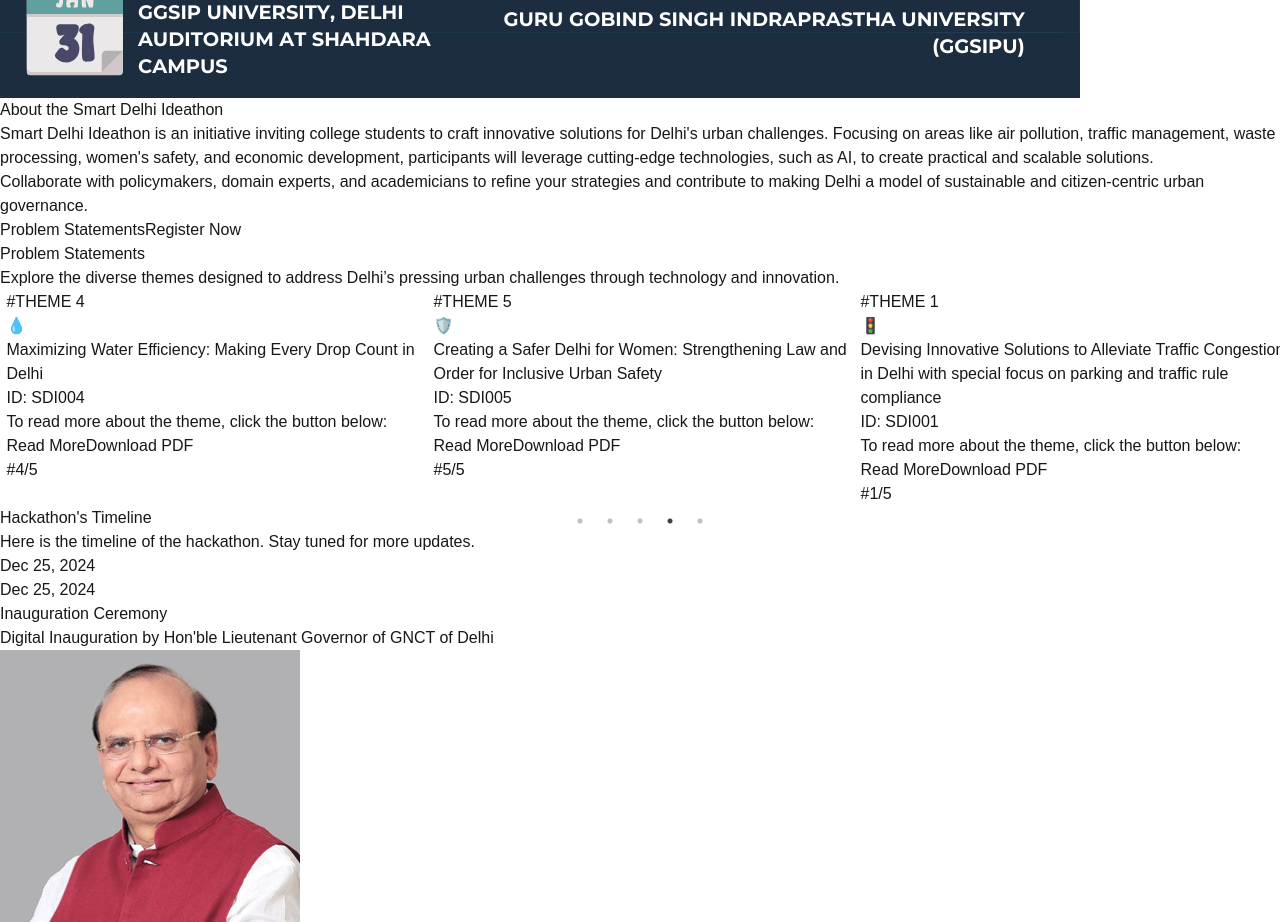
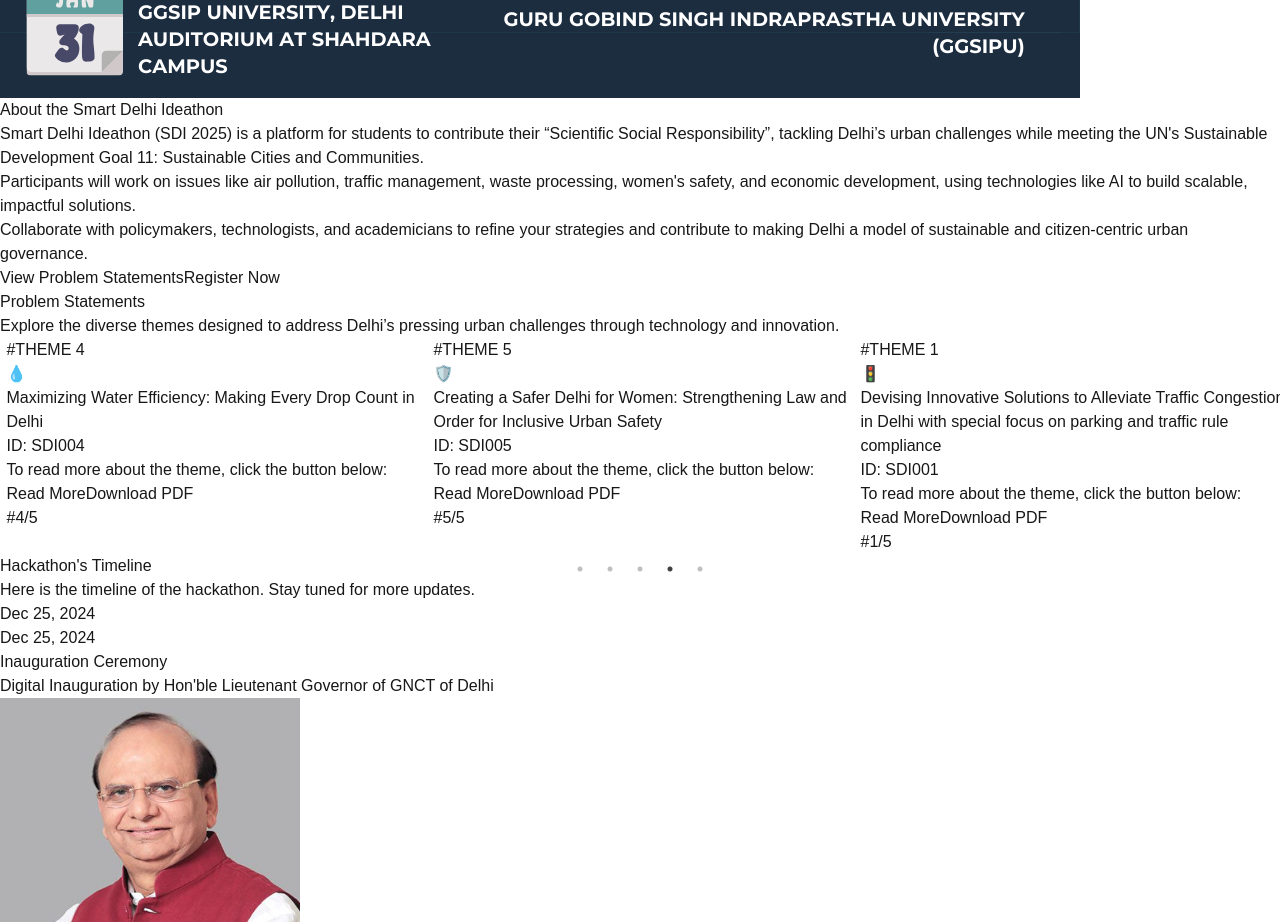
Before and after one commit to Avnish-oP/sdi2025-website, a Next.js app: page / in a window 1280 px wide. Shown: the part 1920-2842 px from the top of the page. Built offline with nearby package versions, Linux system fonts and the light colour scheme.

Commit message:
about section change acc to req

```diff
--- a/src/components/AboutUs.tsx
+++ b/src/components/AboutUs.tsx
@@ -10,44 +10,44 @@
             <img
               src="/images/aboutUs.png" // Replace with your illustration path
               alt="Smart Delhi Ideathon"
-                className="w-full max-w-md mx-auto md:max-w-none md:mx-0 transform hover:scale-[102%] transition duration-300 rounded-lg"
+              className="w-full max-w-md mx-auto md:max-w-none md:mx-0 transform hover:scale-[103%] transition duration-300 rounded-lg shadow-lg"
             />
           </div>
 
           {/* Right Section: Content */}
           <div className="w-full md:w-1/2 text-justify">
-
-
-              {/* Decorative Circle */}
+            {/* Decorative Elements */}
             <div className="absolute md:hidden bottom-10 left-10 w-32 h-32 bg-indigo-500 rounded-full blur-xl opacity-30 pointer-events-none"></div>
             <div className="absolute md:hidden bottom-10 right-10 w-24 h-24 bg-pink-500 rounded-full blur-xl opacity-30 pointer-events-none"></div>
-
 
             <h2 className="text-3xl md:text-4xl font-bold text-gray-800 leading-tight mb-6">
               About the <span className="text-indigo-600">Smart Delhi Ideathon</span>
             </h2>
             <p className="text-gray-600 text-lg leading-relaxed mb-6">
-                <span className="font-bold text-gray-800">Smart Delhi Ideathon</span> is an initiative
-                inviting college students to craft <span className="text-indigo-600">innovative solutions</span> for
-                Delhi&apos;s urban challenges. Focusing on areas like <span className="font-bold text-gray-800">air
-                pollution, traffic management, waste processing, women&apos;s safety</span>, and{" "}
-                <span className="font-bold text-gray-800">economic development</span>, participants will leverage
-                cutting-edge technologies, such as <span className="text-indigo-600">AI</span>, to create practical and
-                scalable solutions.
+              <span className="font-bold text-gray-800">Smart Delhi Ideathon (SDI 2025)</span> is a platform for students to contribute their
+              <span className="text-indigo-600"> “Scientific Social Responsibility”</span>, tackling Delhi’s urban challenges while meeting the UN's
+              <span className="text-indigo-600"> Sustainable Development Goal 11: Sustainable Cities and Communities</span>.
             </p>
             <p className="text-gray-600 text-lg leading-relaxed mb-6">
-                Collaborate with policymakers, domain experts, and academicians to refine your strategies and
-                contribute to making Delhi a model of sustainable and citizen-centric urban governance.
+              Participants will work on issues like <span className="font-bold text-gray-800">air pollution, traffic management, waste processing,
+              women&apos;s safety</span>, and <span className="font-bold text-gray-800">economic development</span>, using technologies like
+              <span className="text-indigo-600"> AI</span> to build scalable, impactful solutions.
+            </p>
+            <p className="text-gray-600 text-lg leading-relaxed mb-6">
+              Collaborate with policymakers, technologists, and academicians to refine your strategies and contribute
+              to making Delhi a model of sustainable and citizen-centric urban governance.
             </p>
             <div className="mt-6 flex justify-center md:justify-start gap-4">
               <Link href="/problem-statements">
                 <button className="px-6 py-3 bg-indigo-600 text-white font-bold rounded-lg shadow-md hover:bg-indigo-700 transition">
-                  Problem Statements
+                  View Problem Statements
                 </button>
               </Link>
-                <button className="px-6 py-3 bg-white text-gray-800 font-bold rounded-lg shadow-md hover:bg-gray-300 transition">
+              <Link href="/register">
+                <button className="px-6 py-3 bg-white text-gray-800 font-bold rounded-lg shadow-md border border-gray-300 hover:bg-gray-200 transition">
                   Register Now
                 </button>
+              </Link>
             </div>
           </div>
         </div>
```
Lines whose indentation alone changed are shown as unchanged.
